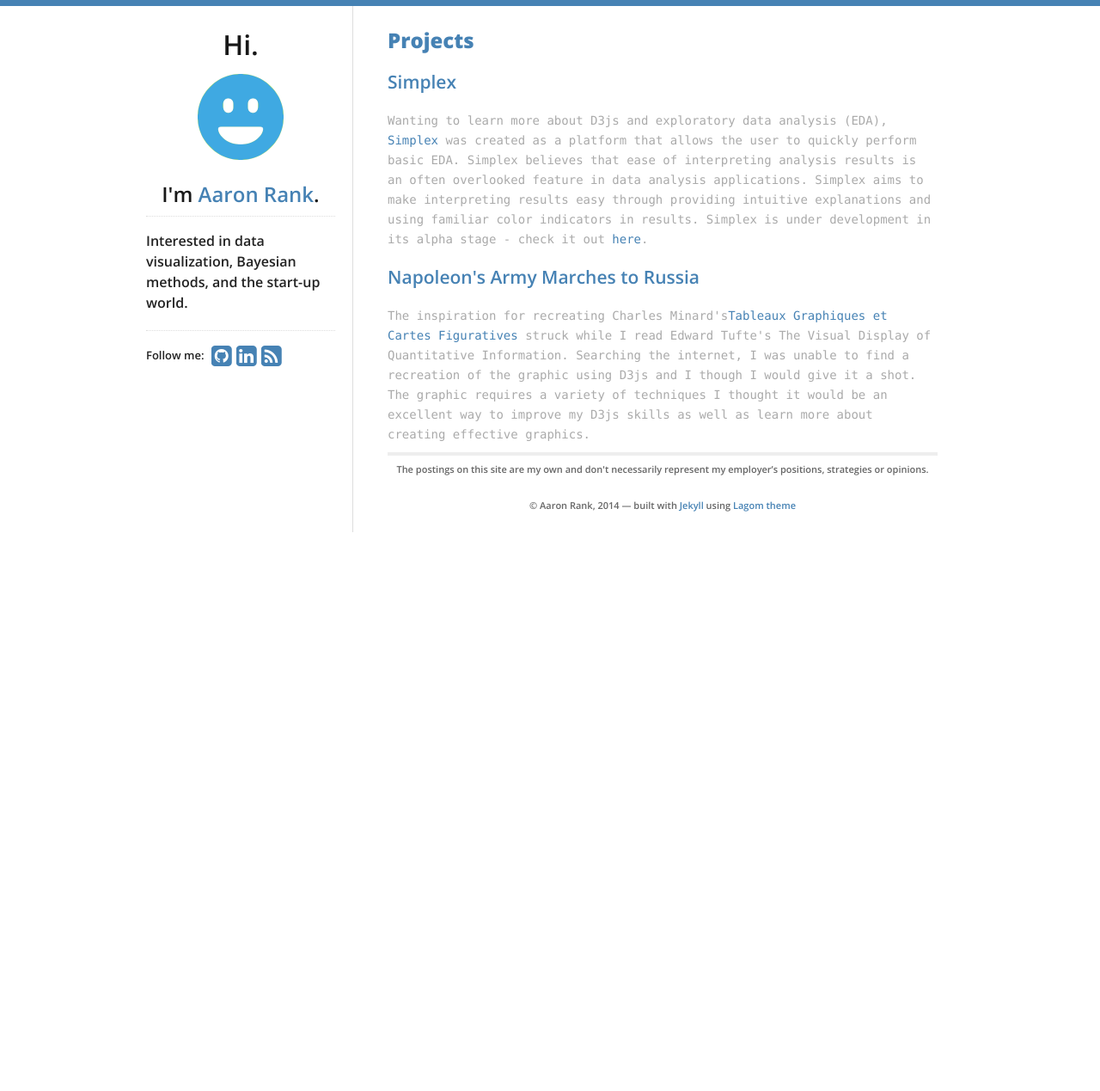
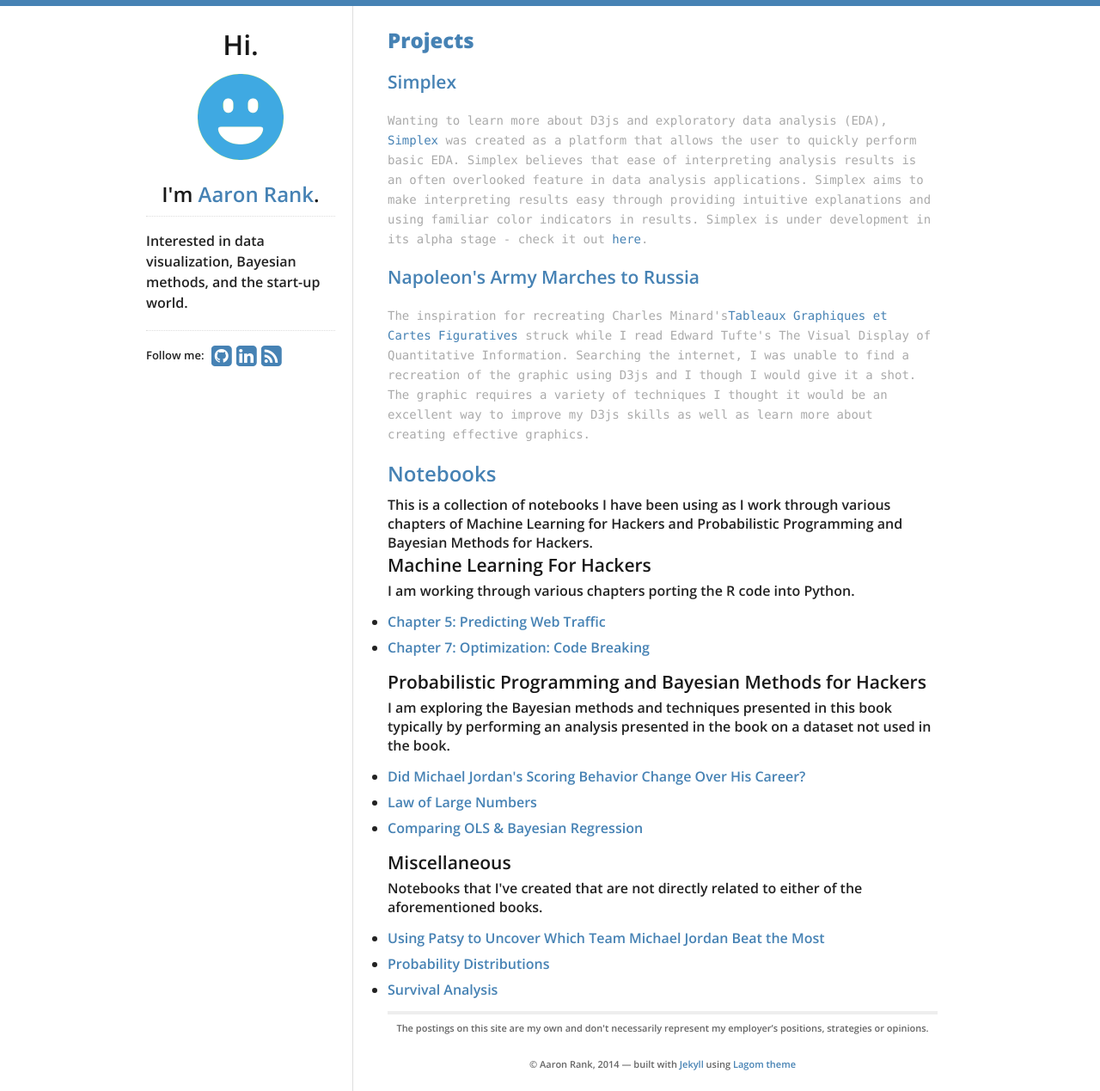
Before and after one commit to rankam/rankam.github.io, a Jekyll site: the page built from index.html, in a window 1280 px wide. Shown: the whole page at 86% size. Built offline with Jekyll 4.4.1, drawn with Linux system fonts in a browser that asks for light colours; nearby versions of some CDN libraries; before the commit the page ends 907 px from its top, so only the background shows below that.

Commit message:
updated homepage

```diff
--- a/index.html
+++ b/index.html
@@ -16,4 +16,32 @@ title: Blog Posts
           <li><span>The inspiration for recreating Charles Minard's<a href="www.aaronrank.com">Tableaux Graphiques et Cartes Figuratives</a> struck while I read Edward Tufte's The Visual Display of Quantitative Information. Searching the internet, I was unable to find a recreation of the graphic using D3js and I though I would give it a shot. The graphic requires a variety of techniques I thought it would be an excellent way to improve my D3js skills as well as learn more about creating effective graphics.</li>
 
   </ul>
+  <p>
+  	<h2>Notebooks</h2>
+This is a collection of notebooks I have been using as I work through various chapters of Machine Learning for Hackers  and Probabilistic Programming and Bayesian Methods for Hackers.
+
+<h4>Machine Learning For Hackers</h4>
+I am working through various chapters porting the R code into Python.
+<ul>
+<li><a href="http://nbviewer.ipython.org/github/rankam/notebooks/blob/master/Predicting%20Web%20Traffic.ipynb">Chapter 5: Predicting Web Traffic</a></li>
+<li><a href="http://nbviewer.ipython.org/github/rankam/notebooks/blob/master/Optimization%20-%20Breaking%20Codes.ipynb">Chapter 7: Optimization: Code Breaking</a></li>
+</ul>
+
+
+<h4>Probabilistic Programming and Bayesian Methods for Hackers</h4>
+I am exploring the Bayesian methods and techniques presented in this book typically by performing an analysis presented in the book on a dataset not used in the book.
+<ul>
+<li><a href="http://nbviewer.ipython.org/github/rankam/notebooks/blob/master/Did%20Michael%20Jordan%27s%20Scoring%20Behavior%20Change%20Over%20His%20Career%3F.ipynb">Did Michael Jordan's Scoring Behavior Change Over His Career?</a></li>
+<li><a href="http://nbviewer.ipython.org/github/rankam/notebooks/blob/master/Law%20of%20Large%20Numbers.ipynb">Law of Large Numbers</a></li>
+<li><a href="http://nbviewer.ipython.org/github/rankam/notebooks/blob/master/Bayesian%20Regression.ipynb">Comparing OLS & Bayesian Regression</a></li>
+</ul>
+
+<h4>Miscellaneous</h4>
+Notebooks that I've created that are not directly related to either of the aforementioned books.
+<ul>
+<li><a href="http://nbviewer.ipython.org/github/rankam/notebooks/blob/master/What%20Team%20Did%20Michael%20Jordan%20Beat%20the%20Most%3F.ipynb">Using Patsy to Uncover Which Team Michael Jordan Beat the Most</a></li>
+<li><a href="http://nbviewer.ipython.org/github/rankam/notebooks/blob/master/Probability%20Distributions.ipynb">Probability Distributions</a></li>
+<li><a href="http://nbviewer.ipython.org/github/rankam/notebooks/blob/master/Survival%20Analysis.ipynb">Survival Analysis</a></li>
+</ul>
+
 </div>
```
